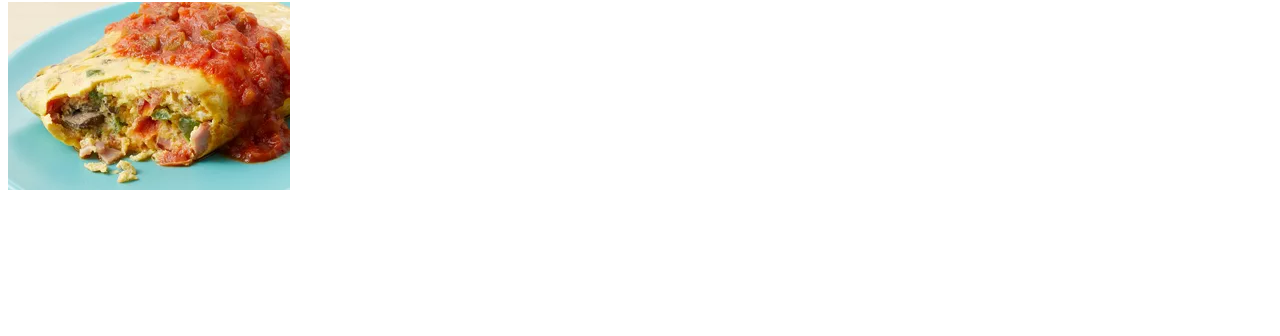
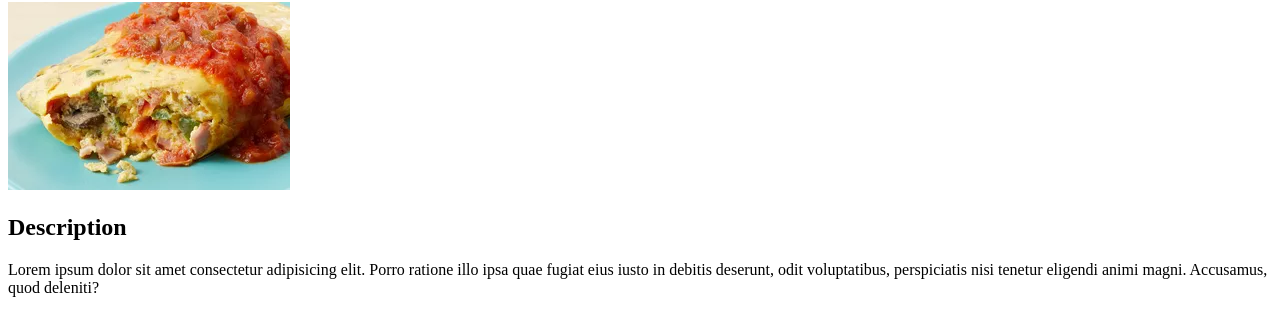
Before and after one commit to Belbut/odin-recipes2, a plain HTML site: page odin-recipes/omelet.html in a window 1280 px wide. Shown: the part 78-414 px from the top of the page. Drawn offline with Linux system fonts and the light colour scheme.

Commit message:
Add omelet dish description

```diff
--- a/odin-recipes/omelet.html
+++ b/odin-recipes/omelet.html
@@ -9,5 +9,7 @@
 <body>
     <h1>Omelet</h1>
     <img src="./img/omelete.webp" alt="Omelet dish image">
+    <h2> Description</h2>
+    <p>Lorem ipsum dolor sit amet consectetur adipisicing elit. Porro ratione illo ipsa quae fugiat eius iusto in debitis deserunt, odit voluptatibus, perspiciatis nisi tenetur eligendi animi magni. Accusamus, quod deleniti?</p>
 </body>
 </html>
```
